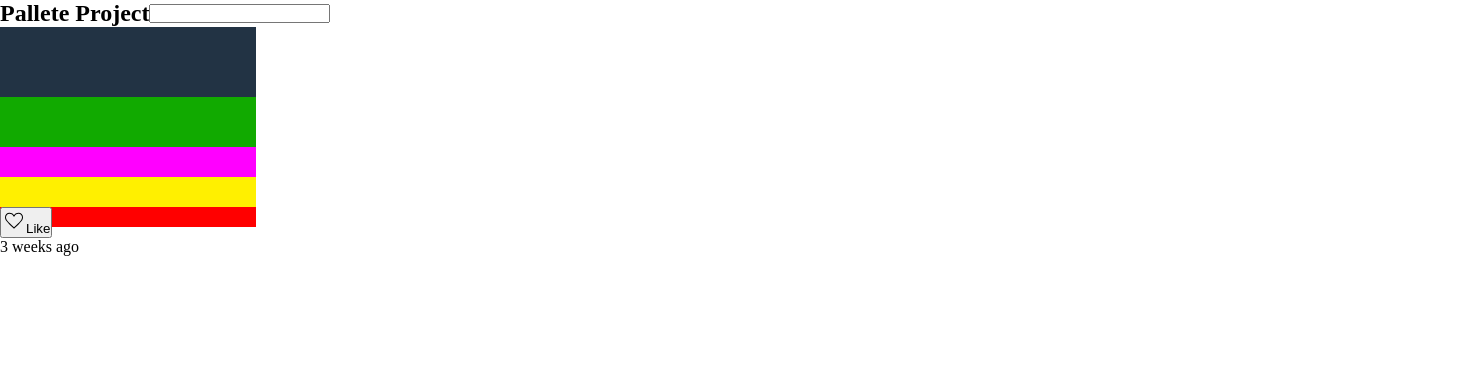
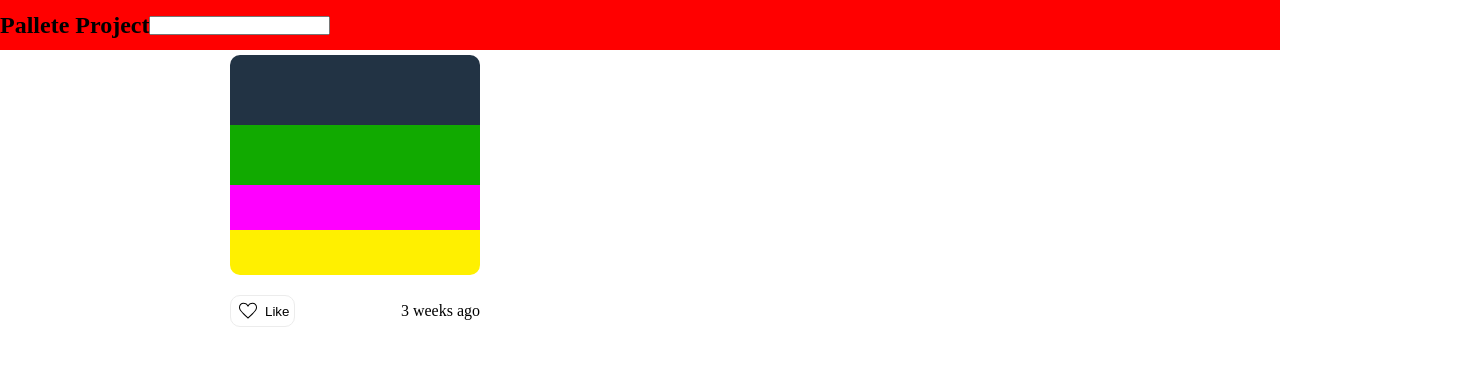
Before and after one commit to j-barreiros/pallete-project, a React (Vite) app: page / in a window 1280 px wide. Shown: the top 366 px of the page, 1480 px wide, since content can reach past the window. Built offline with nearby package versions, Linux system fonts and the light colour scheme.

Commit message:
Edited Style

```diff
--- a/src/App.css
+++ b/src/App.css
@@ -1,3 +1,9 @@
 .App {
   height: 100vh;
+  display: flex;
+  flex-direction: column;
 }
+
+.main-content {
+  display: flex;
+}
--- a/src/components/Navbar/StyledNavbar.ts
+++ b/src/components/Navbar/StyledNavbar.ts
@@ -1,6 +1,10 @@
 import styled from 'styled-components';
 
 const StyledNavbar = styled.section`
+    position: fixed;
+    width: 100%;
+    height: 50px;
+    background-color: red;
     display: flex;
     align-items: center;
 
--- a/src/components/PalleteDisplay/PalleteItem/ColorStripe/StyledColorStripe.ts
+++ b/src/components/PalleteDisplay/PalleteItem/ColorStripe/StyledColorStripe.ts
@@ -18,10 +18,17 @@ const StyledColorStripe = styled.article`
 
     .color-value {
         display: none;
-        padding: 5px 3px;
-        background-color: rgba(0,0,0,50%);
+        padding: 5px 10px;
+        border-top-right-radius: 4px;
+        background-color: rgba(0,0,0,20%);
+        font-weight: 500;
         color: #fff;
+        letter-spacing: 1.7px;
         cursor: pointer;
+        transition: background-color 0.15s;
+        &:hover {
+            background-color: rgba(0,0,0,50%);
+        }
     }
 `
 
--- a/src/components/PalleteDisplay/PalleteItem/StyledPalleteItem.ts
+++ b/src/components/PalleteDisplay/PalleteItem/StyledPalleteItem.ts
@@ -1,13 +1,39 @@
 import styled from "styled-components";
 
-const StyledPalleteItem = styled.article`
-    width: 20vw;
-    height: 200px;
-    background-color: red;
+type StyledPalleteItemProps = {
+    isLiked:boolean;
+}
+
+const StyledPalleteItem = styled.article<StyledPalleteItemProps>`
+    max-width: 250px;
+
     .color-box {
         overflow: auto;
         display: grid;
-        grid-template-rows: 70px 50px 30px 30px;
+        grid-template-rows: 70px 60px 45px 45px;
+        border-radius: 10px;
+    }
+
+    .pallete-info {
+        display: flex;
+        padding: 20px 0px;
+        justify-content: space-between;
+        align-items: center;
+
+        .like-btn {
+            padding: 3px 5px;
+            display: flex;
+            justify-content: space-between;
+            align-items: center;
+            background: ${props => props.isLiked ? '#ececec' : 'none'};
+            border: 1px solid #ececec;
+            border-radius: 10px;
+            cursor: pointer;
+            transition: background-color 0.15s;
+            .icon {
+                margin-right: 5px;
+            }
+        }
     }
 `
 
--- a/src/components/PalleteDisplay/StyledPalleteDisplay.ts
+++ b/src/components/PalleteDisplay/StyledPalleteDisplay.ts
@@ -1,7 +1,12 @@
 import styled from "styled-components";
 
 const StyledPalleteDisplay = styled.section`
-
+    width: 100%;
+    display: grid;
+    grid-template-columns: repeat(4, 22%);
+    grid-column-gap: 4%;
+    margin:55px 0px 0px 200px;
+    padding: 0px 30px;
 `
 
 export default StyledPalleteDisplay;
```
